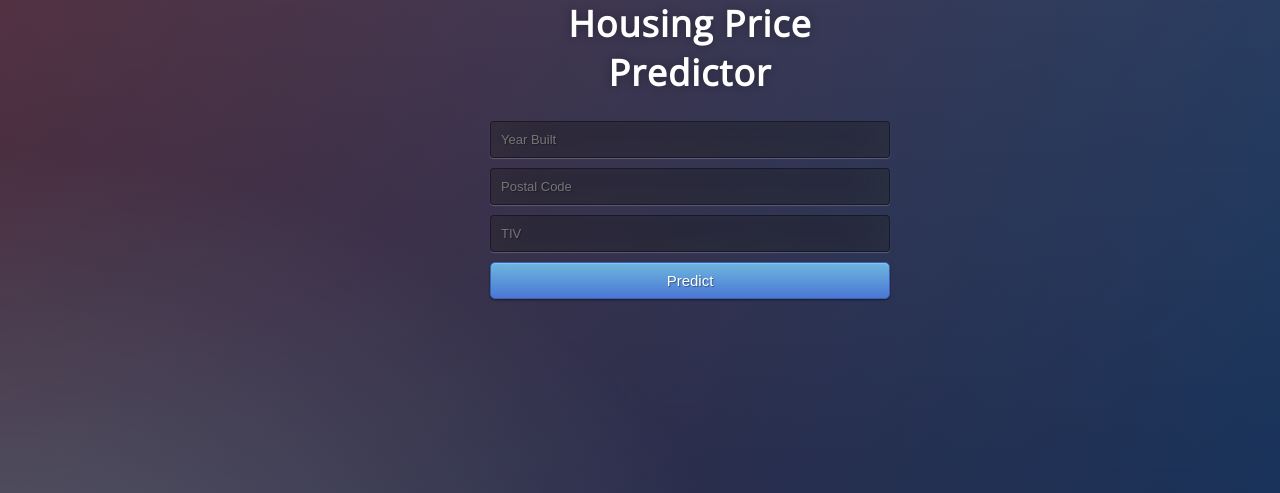
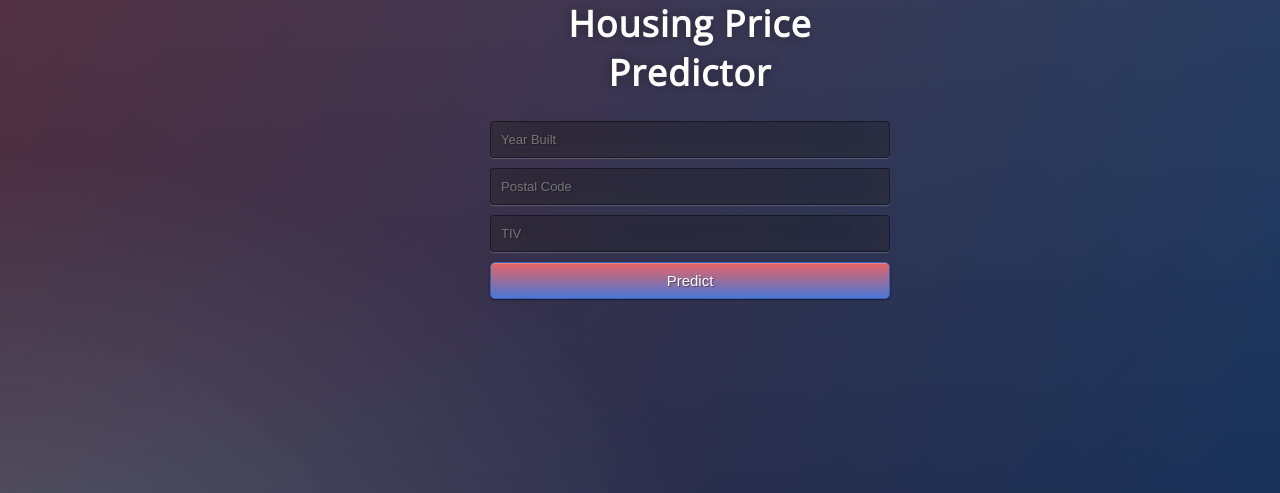
Before and after one commit to wlreardon/CatModelApp, a Flask app: page / in a window 1280 px wide. Shown: the part 195-688 px from the top of the page. Run offline with Flask 2, Linux system fonts and the light colour scheme; parts of the project's set-up code (start-up, migrations or seed data) failed here and were passed over.

Commit message:
Update style.css

```diff
--- a/static/css/style.css
+++ b/static/css/style.css
@@ -5,7 +5,7 @@
 .btn:hover { color: #333333; text-decoration: none; background-color: #e6e6e6; background-position: 0 -15px; -webkit-transition: background-position 0.1s linear; -moz-transition: background-position 0.1s linear; -ms-transition: background-position 0.1s linear; -o-transition: background-position 0.1s linear; transition: background-position 0.1s linear; }
 .btn-primary, .btn-primary:hover { text-shadow: 0 -1px 0 rgba(0, 0, 0, 0.25); color: #ffffff; }
 .btn-primary.active { color: rgba(255, 255, 255, 0.75); }
-.btn-primary { background-color: #4a77d4; background-image: -moz-linear-gradient(top, #6eb6de, #4a77d4); background-image: -ms-linear-gradient(top, #6eb6de, #4a77d4); background-image: -webkit-gradient(linear, 0 0, 0 100%, from(#6eb6de), to(#4a77d4)); background-image: -webkit-linear-gradient(top, #6eb6de, #4a77d4); background-image: -o-linear-gradient(top, #6eb6de, #4a77d4); background-image: linear-gradient(top, #6eb6de, #4a77d4); background-repeat: repeat-x; filter: progid:dximagetransform.microsoft.gradient(startColorstr=#6eb6de, endColorstr=#4a77d4, GradientType=0);  border: 1px solid #3762bc; text-shadow: 1px 1px 1px rgba(0,0,0,0.4); box-shadow: inset 0 1px 0 rgba(255, 255, 255, 0.2), 0 1px 2px rgba(0, 0, 0, 0.5); }
+.btn-primary { background-color: #4a77d4; background-image: -moz-linear-gradient(top, #e66465, #4a77d4); background-image: -ms-linear-gradient(top, #e66465, #4a77d4); background-image: -webkit-gradient(linear, 0 0, 0 100%, from(#e66465), to(#4a77d4)); background-image: -webkit-linear-gradient(top, #e66465, #4a77d4); background-image: -o-linear-gradient(top, #e66465, #4a77d4); background-image: linear-gradient(top, #e66465, #4a77d4); background-repeat: repeat-x; filter: progid:dximagetransform.microsoft.gradient(startColorstr=#e66465, endColorstr=#4a77d4, GradientType=0);  border: 1px solid #3762bc; text-shadow: 1px 1px 1px rgba(0,0,0,0.4); box-shadow: inset 0 1px 0 rgba(255, 255, 255, 0.2), 0 1px 2px rgba(0, 0, 0, 0.5); }
 .btn-primary:hover, .btn-primary:active, .btn-primary.active, .btn-primary.disabled, .btn-primary[disabled] { filter: none; background-color: #4a77d4; }
 .btn-block { width: 100%; display:block; }
 
```
